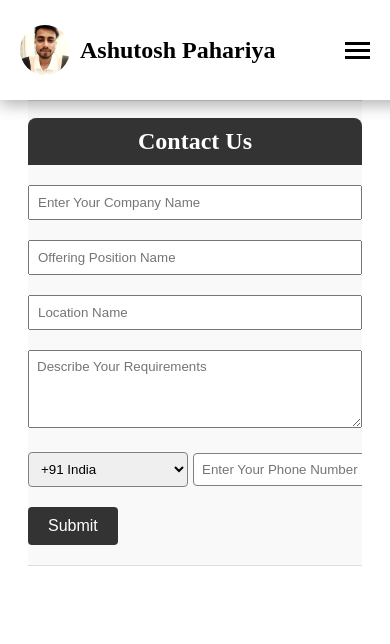
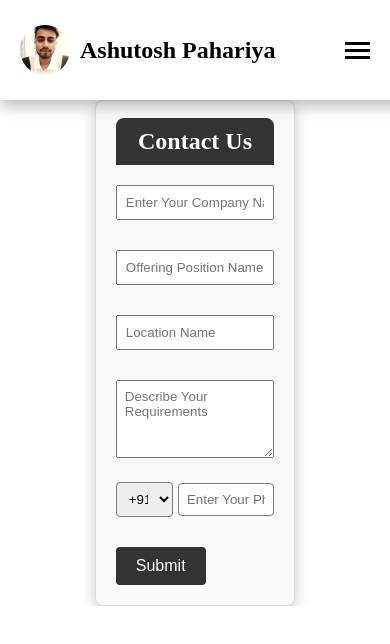
Before and after one commit to ashutoshpahariya/portfolio, a React (Create React App) app: page /contact in a window 390 px wide. Shown: the top 644 px of the page. Built offline with nearby package versions, Linux system fonts and the light colour scheme.

Commit message:
contact_us

```diff
--- a/src/Components/Contact/index.jsx
+++ b/src/Components/Contact/index.jsx
@@ -106,8 +106,8 @@ const ContactUs = () => {
           borderRadius: "8px",
           backgroundColor: "#f9f9f9",
           boxShadow: "0 5px 15px rgba(0, 0, 0, .2)",
-          marginLeft:'20%',
-          marginRight:"20%"
+          marginLeft: "20%",
+          marginRight: "20%",
         }}
       >
         <h2
@@ -194,7 +194,13 @@ const ContactUs = () => {
           </div>
           <div style={{ marginBottom: "20px" }}>
             <label style={{ display: "block", marginBottom: "5px" }}>
-              <div style={{ display: "flex", alignItems: "center" }}>
+              <div
+                style={{
+                  display: "flex",
+                  alignItems: "center",
+                  flexWrap: "wrap",
+                }}
+              >
                 <select
                   value={countryCode}
                   onChange={handleCountryCodeChange}
@@ -203,7 +209,10 @@ const ContactUs = () => {
                     marginRight: "5px",
                     borderRadius: "4px",
                     border: "1px solid gray",
-                    width: "160px",
+                    width: "100%", // Adjusted width for responsiveness
+                    boxSizing: "border-box",
+                    maxWidth: "160px", // Maintain max width for larger screens
+                    flex: "1", // Allow it to grow within the flexbox
                   }}
                 >
                   {filteredCountryCodes.map((country, index) => (
@@ -217,17 +226,20 @@ const ContactUs = () => {
                   required
                   value={phoneNumber}
                   onChange={handlePhoneNumberChange}
-                  placeholder={`Enter Your Phone Number`}
+                  placeholder="Enter Your Phone Number"
                   style={{
-                    flex: 1,
+                    flex: "2", // Take the remaining space in flexbox
                     padding: "8px",
                     borderRadius: "4px",
                     border: "1px solid gray",
+                    boxSizing: "border-box",
+                    width: "100%", // Set width to 100% for small screens
                   }}
                 />
               </div>
             </label>
           </div>
+
           <button
             type="submit"
             style={{
--- a/src/index.css
+++ b/src/index.css
@@ -174,3 +174,15 @@
   .profile_image {
 display: none;  }
 }
+
+@media (max-width: 420px) {
+  select,
+  input {
+    width: 100% !important; /* Ensure the elements take full width */
+    margin-bottom: 10px; /* Add some spacing between the elements */
+  }
+
+  .flex-container {
+    flex-direction: column; /* Stack elements vertically */
+  }
+}
```
